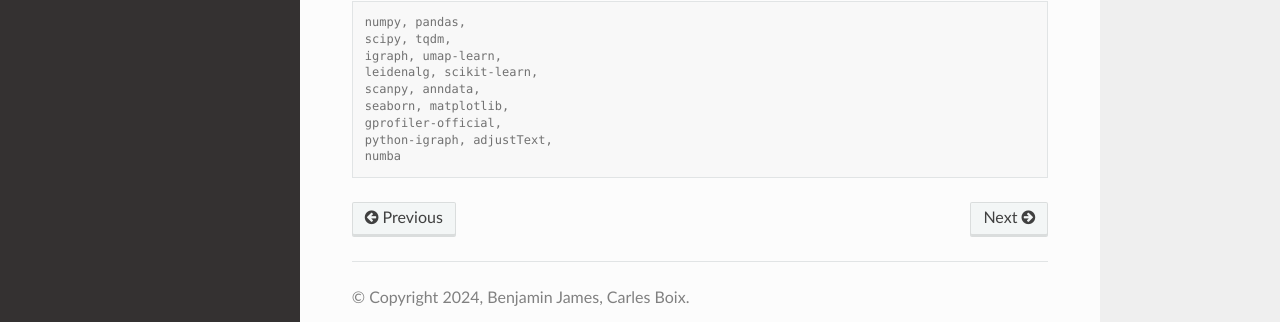
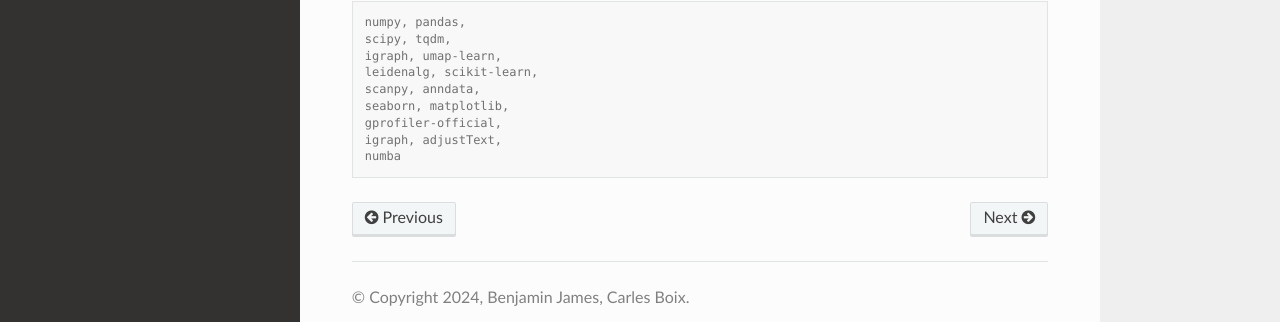
Before and after one commit to KellisLab/scdemon, a Sphinx documentation site: the page built from docs/source/usage.rst, in a window 1280 px wide and 1039 px high. Shown: the part 672-994 px from the top of the window. Built offline with Sphinx 7.4.7 and the Read the Docs theme 2.0.0, drawn with Linux system fonts in a browser that asks for light colours.

Commit message:
Changed python-igraph to igraph

```diff
--- a/docs/source/usage.rst
+++ b/docs/source/usage.rst
@@ -40,5 +40,5 @@ The full list of dependencies is as follows:
     scanpy, anndata,
     seaborn, matplotlib,
     gprofiler-official,
-    python-igraph, adjustText,
+    igraph, adjustText,
     numba
--- a/pyproject.toml
+++ b/pyproject.toml
@@ -25,7 +25,7 @@ dependencies = [
     "scanpy", "anndata",
     "seaborn", "matplotlib",
     "gprofiler-official",
-    "python-igraph", "adjustText",
+    "igraph", "adjustText",
     "numba"
 ]
 
```
